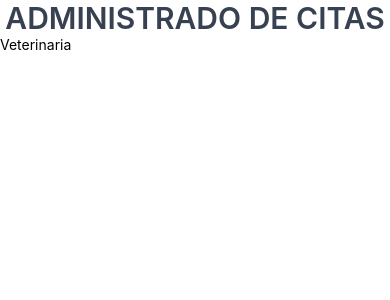
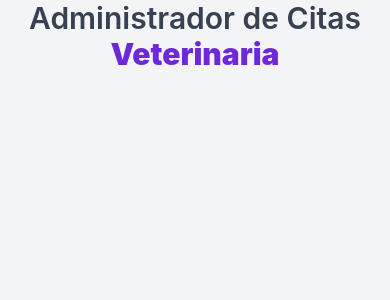
Before and after one commit to Omar0511/citas-mobile, a React Native app: screen / in a window 390 px wide. Shown: the top 300 px of the page. Built offline with nearby package versions, Linux system fonts and the light colour scheme.

Commit message:
Primeros estilos en la app

```diff
--- a/App.js
+++ b/App.js
@@ -27,21 +27,38 @@
       <Fragment></Fragment>
     */
 
-    <SafeAreaView>
-      <Text style={styles.titulo}>Administrado de Citas</Text>
-      <Text>Veterinaria</Text>
+    <SafeAreaView style={styles.container}>
+      <Text style={styles.titulo}>
+        Administrador de Citas
+        {''} {/* es un espacio */}
+        <Text style={styles.tituloBold}>Veterinaria</Text>
+      </Text>
     </SafeAreaView>
   );
 };
 
 // Se recomienda nombrarlo de esta forma
-const styles = StyleSheet.create({
-    titulo: {
+const styles = StyleSheet.create(
+  {
+    container:
+    {
+      backgroundColor: '#F3F4F6',
+
+      // Toma todo el contenido de la pantalla
+      flex: 1,
+    },
+
+    titulo:
+    {
       textAlign: 'center',
-      textTransform: 'uppercase',
       fontSize: 30,
       color: '#374151',
       fontWeight: '600',
+    },
+
+    tituloBold: {
+      fontWeight: '900',
+      color: '#6D28D9',
     }
   }
 )
```
